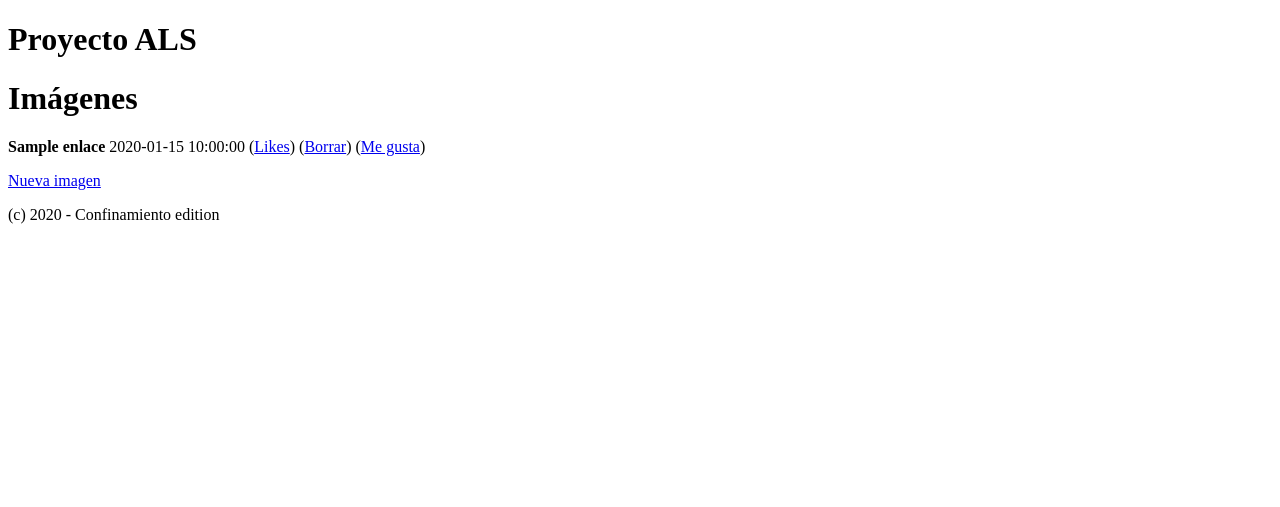
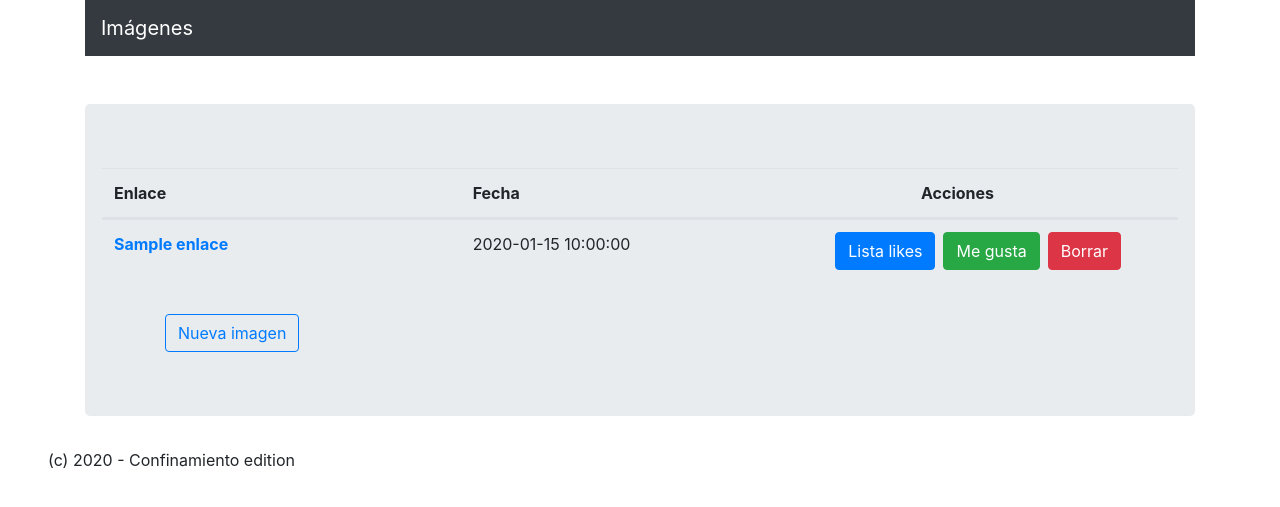
Before and after one commit to jqbergantinho97/Proyecto-ALS, a Python web app: template templates/index.html in a window 1280 px wide. Shown: the top 507 px of the page. Run offline with Jinja, Linux system fonts and the light colour scheme; the template is opened without the code that fills it: most values are stand-ins (such as "Sample title", 1, 10 or a date in 2020); some libraries are stand-ins or nearby versions.

Commit message:
Image table CSS done

```diff
--- a/model/like.py
+++ b/model/like.py
@@ -6,7 +6,7 @@ from webapp2_extras.users import users
 
 class Like(ndb.Model):
     fecha = ndb.DateTimeProperty(auto_now_add=True)
-    usuario = ndb.KeyProperty(kind=users)
+    usuario = ndb.KeyProperty(kind=Usuario)
     imagen = ndb.KeyProperty(kind=Imagen)
 
     @staticmethod
@@ -18,8 +18,8 @@ class Like(ndb.Model):
 
         if id_img:
             clave_img = ndb.Key(urlsafe = id_img)
-            imagenes = Imagen.query(Like.imagen == clave_img)
+            like = Like.query(Like.imagen == clave_img)
 
-            return clave_img.get(), imagenes
+            return clave_img.get(), like
         else:
             print("ERROR: imagen no encontrada")
--- a/templates/entrada_imagen.html
+++ b/templates/entrada_imagen.html
@@ -1 +1 @@
-<b>{{ imagen.enlace }}</b> {{ imagen.fecha }}
+<b style="word-wrap: break-word"><a href="{{ imagen.enlace }}">{{ imagen.enlace }}</a></b> <!--{{ imagen.fecha }}!-->
--- a/templates/esqueleto.html
+++ b/templates/esqueleto.html
@@ -2,11 +2,18 @@
 <html lang="es">
 <head>
     <meta charset="UTF-8">
-    <title>Proyecto ALS</title>
+    <link rel="stylesheet" href="https://maxcdn.bootstrapcdn.com/bootstrap/4.0.0/css/bootstrap.min.css"
+          integrity="sha384-Gn5384xqQ1aoWXA+058RXPxPg6fy4IWvTNh0E263XmFcJlSAwiGgFAW/dAiS6JXm" crossorigin="anonymous">
+    <title class="ml-5">Proyecto ALS</title>
 </head>
 <body>
-    <h1>Proyecto ALS</h1>
-    {% block contenido %}{% endblock %}
-    <p>(c) 2020 - Confinamiento edition</p>
+    <!--<h1>Proyecto ALS</h1>!-->
+    <div class="container">
+        <nav class="navbar navbar-expand-lg navbar-dark bg-dark">
+            <a class="navbar-brand" href="/">Imágenes</a>
+        </nav>
+    </div>
+    <div >{% block contenido %}{% endblock %}</div>
+    <p class="ml-5">(c) 2020 - Confinamiento edition</p>
 </body>
 </html>
--- a/templates/index.html
+++ b/templates/index.html
@@ -1,17 +1,52 @@
 {% extends "esqueleto.html" %}
 
 {% block contenido %}
-<h1>Imágenes</h1>
+<!--<h1 class="ml-5">Imágenes</h1>!-->
+<div class="container mt-5">
+    <div class="jumbotron">
+        <table class="table">
+            <thead>
+                <tr class="row">
+                    <th class="col-sm-4">Enlace</th>
+                    <th class="col-sm-5">Fecha</th>
+                    <th class="col-sm-3">Acciones</th>
+                </tr>
+            </thead>
+            <tbody>
                 {% if imagenes.count() > 0 %}
                     {% for imagen in imagenes %}
-            <p>{% include "entrada_imagen.html" %}
-            (<a href="/likes/list?img={{ imagen.key.urlsafe() }}">Likes</a>)
-            (<a href="/imagen/delete?id={{ imagen.key.urlsafe() }}">Borrar</a>)
-            (<a href="/likes/new_like?id={{ imagen.key.urlsafe() }}">Me gusta</a>)</p>
+                        <tr class="row">
+                            <td class="col-sm-4">{% include "entrada_imagen.html" %}</td>
+                            <td class="col-sm-4">{{ imagen.fecha }}</td>
+                            <td class="col-sm-4">
+                                <div class="btn-group mr-2" role="group">
+                                    <a href="/likes/list?img={{ imagen.key.urlsafe() }}" class="mr-1 ml-1">
+                                        <button type="button" class="btn btn-primary">
+                                            Lista likes
+                                        </button>
+                                    </a>
+                                    <a href="/likes/new_like?id={{ imagen.key.urlsafe() }}" class="mr-1 ml-1">
+                                        <button type="button" class="btn btn-success">
+                                            Me gusta
+                                        </button>
+                                    </a>
+                                    <a href="/imagen/delete?id={{ imagen.key.urlsafe() }}" class="mr-1 ml-1">
+                                        <button type="button" class="btn btn-danger">
+                                            Borrar
+                                        </button>
+                                    </a>
+                                </div>
+
+                            </td>
+                        </tr>
                 {% endfor %}
                 {% else %}
                     <p><b>No hay imagenes registradas</b></p>
                 {% endif %}
+            </tbody>
+        </table>
+        <button type="button" class="btn btn-outline-primary ml-5 mt-3"><a href="/imagenes/new">Nueva imagen</a></button>
+    </div>
+</div>
 
-<p><a href="/imagenes/new">Nueva imagen</a></p>
 {% endblock %}
```
Also changed, not shown: handlers/likes/lista.py (+6 -2 lines), handlers/main.py (+1 -7 lines), templates/lista_likes.html (+8 -3 lines), 3 other files. Lines whose indentation alone changed are shown as unchanged.
